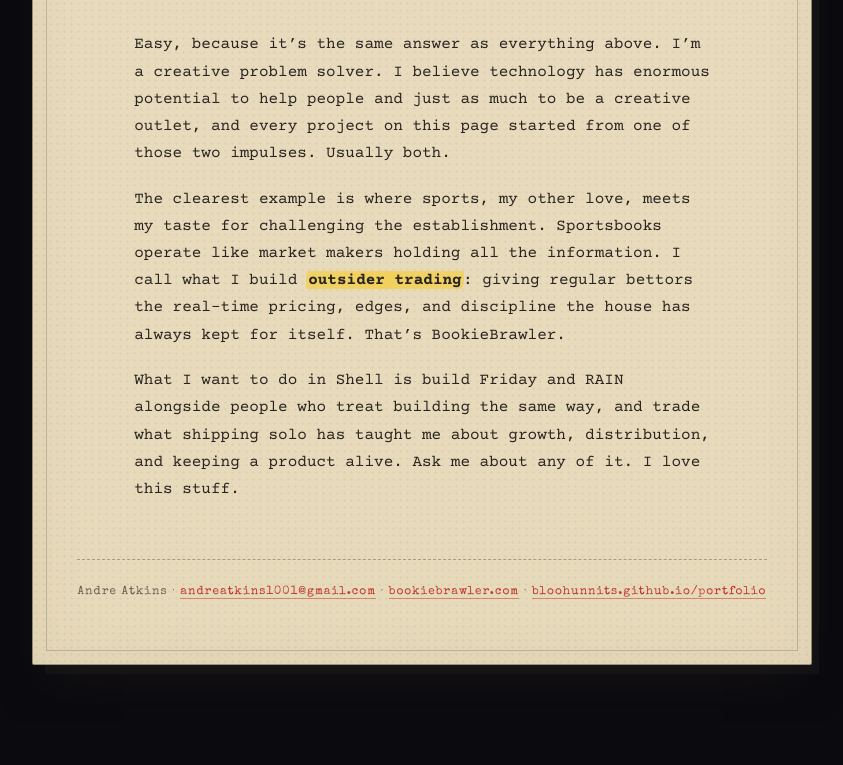
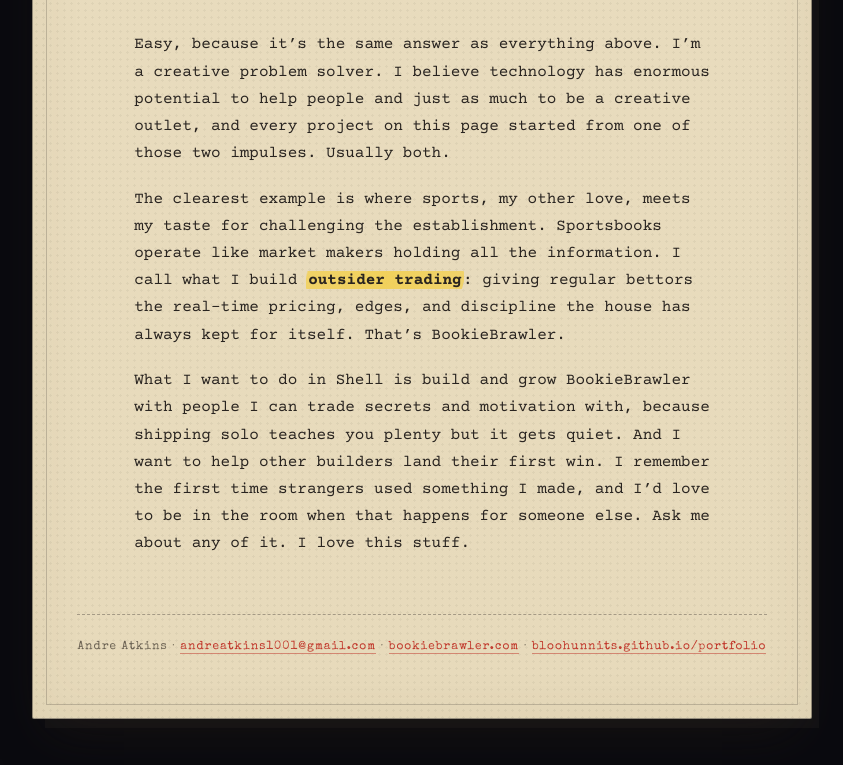
Before and after one commit to bloohunnits/startup-shell, a plain HTML site: page index.html in a window 1280 px wide. Shown: the part 5838-6603 px from the top of the page, without its empty margins (218-1061 px from the left). Before the commit the page ends 6563 px from the top, so only its background shows below. Drawn offline with Linux system fonts and the light colour scheme.

Commit message:
Shell paragraph: grow BookieBrawler, trade secrets and motivation, help others land their first win

```diff
--- a/index.html
+++ b/index.html
@@ -429,7 +429,7 @@
 
     <p>The clearest example is where sports, my other love, meets my taste for challenging the establishment. Sportsbooks operate like market makers holding all the information. I call what I build <span class="highlight">outsider trading</span>: giving regular bettors the real-time pricing, edges, and discipline the house has always kept for itself. That&rsquo;s BookieBrawler.</p>
 
-    <p>What I want to do in Shell is build Friday and RAIN alongside people who treat building the same way, and trade what shipping solo has taught me about growth, distribution, and keeping a product alive. Ask me about any of it. I love this stuff.</p>
+    <p>What I want to do in Shell is build and grow BookieBrawler with people I can trade secrets and motivation with, because shipping solo teaches you plenty but it gets quiet. And I want to help other builders land their first win. I remember the first time strangers used something I made, and I&rsquo;d love to be in the room when that happens for someone else. Ask me about any of it. I love this stuff.</p>
   </section>
 
   <footer>
```
